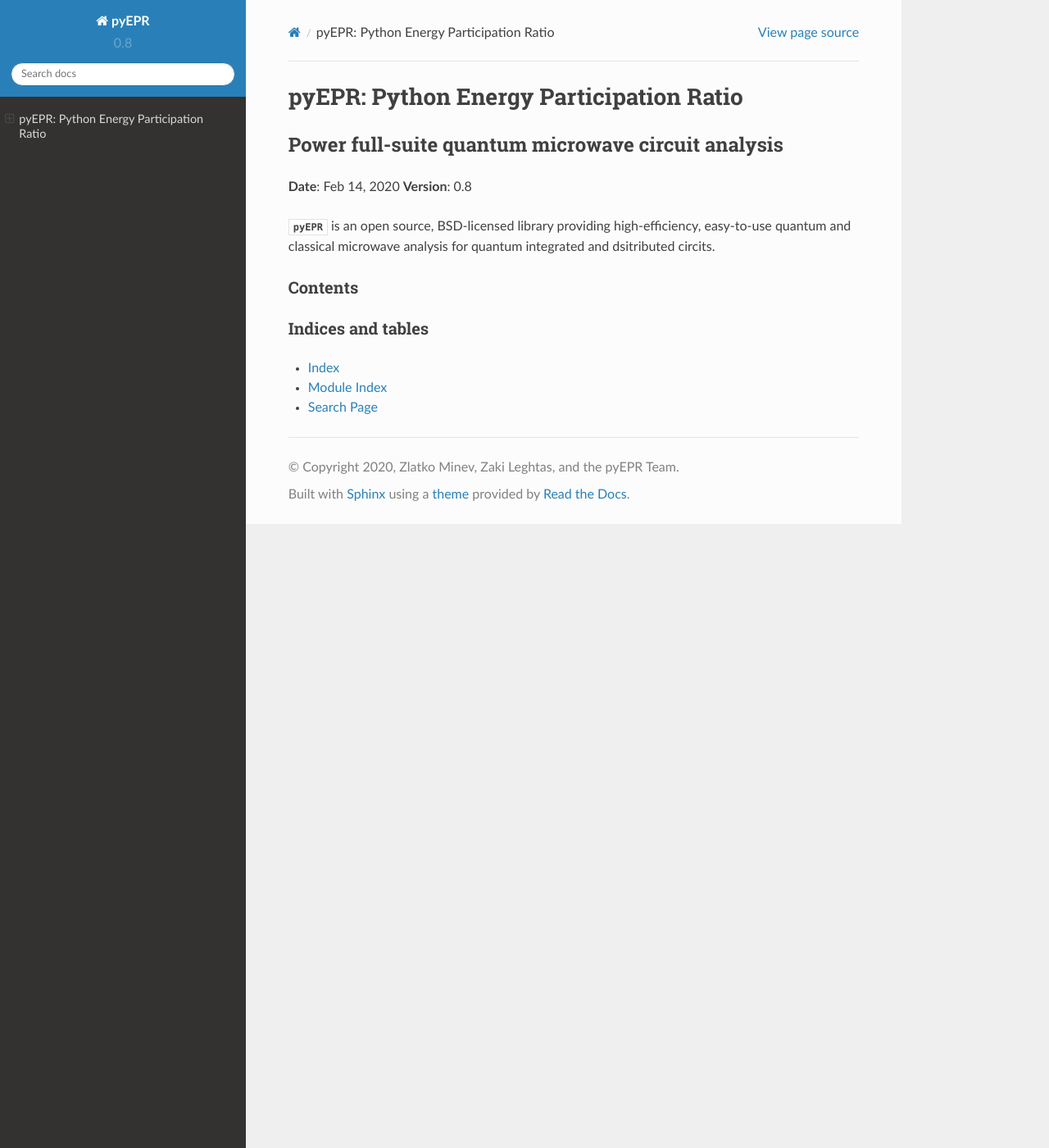
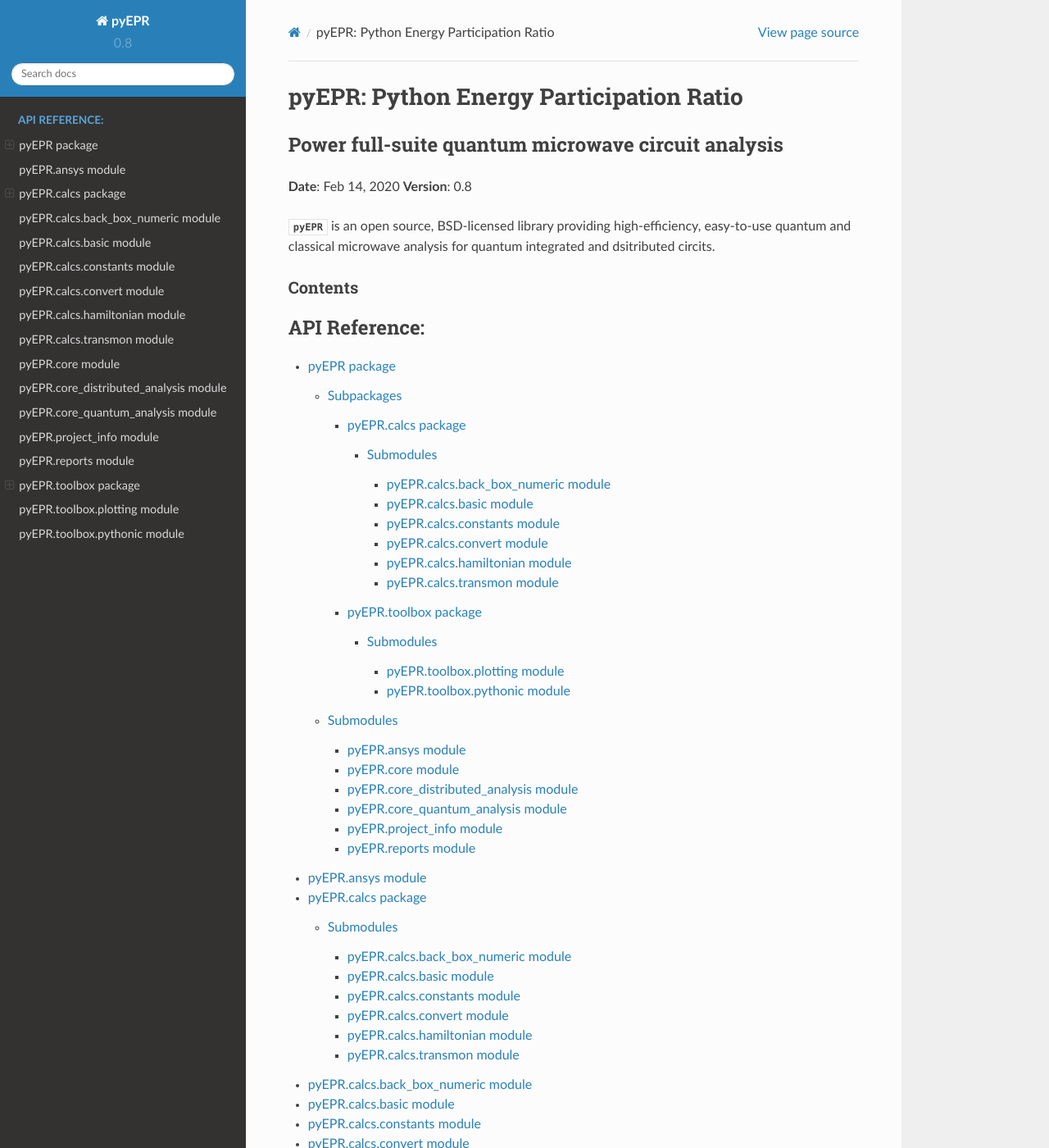
Before and after one commit to zlatko-minev/pyEPR, a Sphinx documentation site: the page built from docs/source/index.rst, in a window 1280 px wide and 1400 px high. Shown: the whole window at 82% size. Built offline with Sphinx 7.4.7 and the Read the Docs theme 2.0.0, drawn with Linux system fonts in a browser that asks for light colours; the version number is read from the project's files by our own code; part of the change alters nothing that is shown; some of the changed text lies outside the part shown.

```diff
--- /dev/null
+++ b/docs/source/api/pyEPR.ansys.rst
@@ -0,0 +1,7 @@
+pyEPR.ansys module
+==================
+
+.. automodule:: pyEPR.ansys
+   :members:
+   :undoc-members:
+   :show-inheritance:
--- /dev/null
+++ b/docs/source/api/pyEPR.calcs.back_box_numeric.rst
@@ -0,0 +1,7 @@
+pyEPR.calcs.back\_box\_numeric module
+=====================================
+
+.. automodule:: pyEPR.calcs.back_box_numeric
+   :members:
+   :undoc-members:
+   :show-inheritance:
--- /dev/null
+++ b/docs/source/api/pyEPR.calcs.basic.rst
@@ -0,0 +1,7 @@
+pyEPR.calcs.basic module
+========================
+
+.. automodule:: pyEPR.calcs.basic
+   :members:
+   :undoc-members:
+   :show-inheritance:
--- /dev/null
+++ b/docs/source/api/pyEPR.calcs.constants.rst
@@ -0,0 +1,7 @@
+pyEPR.calcs.constants module
+============================
+
+.. automodule:: pyEPR.calcs.constants
+   :members:
+   :undoc-members:
+   :show-inheritance:
--- /dev/null
+++ b/docs/source/api/pyEPR.calcs.convert.rst
@@ -0,0 +1,7 @@
+pyEPR.calcs.convert module
+==========================
+
+.. automodule:: pyEPR.calcs.convert
+   :members:
+   :undoc-members:
+   :show-inheritance:
--- /dev/null
+++ b/docs/source/api/pyEPR.calcs.hamiltonian.rst
@@ -0,0 +1,7 @@
+pyEPR.calcs.hamiltonian module
+==============================
+
+.. automodule:: pyEPR.calcs.hamiltonian
+   :members:
+   :undoc-members:
+   :show-inheritance:
--- a/docs/source/api/pyEPR.calcs.rst
+++ b/docs/source/api/pyEPR.calcs.rst
@@ -9,50 +9,11 @@ pyEPR.calcs package
 Submodules
 ----------
 
-pyEPR.calcs.back\_box\_numeric module
--------------------------------------
+.. toctree::
 
-.. automodule:: pyEPR.calcs.back_box_numeric
-   :members:
-   :undoc-members:
-   :show-inheritance:
-
-pyEPR.calcs.basic module
-------------------------
-
-.. automodule:: pyEPR.calcs.basic
-   :members:
-   :undoc-members:
-   :show-inheritance:
-
-pyEPR.calcs.constants module
-----------------------------
-
-.. automodule:: pyEPR.calcs.constants
-   :members:
-   :undoc-members:
-   :show-inheritance:
-
-pyEPR.calcs.convert module
---------------------------
-
-.. automodule:: pyEPR.calcs.convert
-   :members:
-   :undoc-members:
-   :show-inheritance:
-
-pyEPR.calcs.hamiltonian module
-------------------------------
-
-.. automodule:: pyEPR.calcs.hamiltonian
-   :members:
-   :undoc-members:
-   :show-inheritance:
-
-pyEPR.calcs.transmon module
----------------------------
-
-.. automodule:: pyEPR.calcs.transmon
-   :members:
-   :undoc-members:
-   :show-inheritance:
+   pyEPR.calcs.back_box_numeric
+   pyEPR.calcs.basic
+   pyEPR.calcs.constants
+   pyEPR.calcs.convert
+   pyEPR.calcs.hamiltonian
+   pyEPR.calcs.transmon
--- /dev/null
+++ b/docs/source/api/pyEPR.calcs.transmon.rst
@@ -0,0 +1,7 @@
+pyEPR.calcs.transmon module
+===========================
+
+.. automodule:: pyEPR.calcs.transmon
+   :members:
+   :undoc-members:
+   :show-inheritance:
--- /dev/null
+++ b/docs/source/api/pyEPR.core.rst
@@ -0,0 +1,7 @@
+pyEPR.core module
+=================
+
+.. automodule:: pyEPR.core
+   :members:
+   :undoc-members:
+   :show-inheritance:
--- /dev/null
+++ b/docs/source/api/pyEPR.core_distributed_analysis.rst
@@ -0,0 +1,7 @@
+pyEPR.core\_distributed\_analysis module
+========================================
+
+.. automodule:: pyEPR.core_distributed_analysis
+   :members:
+   :undoc-members:
+   :show-inheritance:
--- /dev/null
+++ b/docs/source/api/pyEPR.core_quantum_analysis.rst
@@ -0,0 +1,7 @@
+pyEPR.core\_quantum\_analysis module
+====================================
+
+.. automodule:: pyEPR.core_quantum_analysis
+   :members:
+   :undoc-members:
+   :show-inheritance:
--- /dev/null
+++ b/docs/source/api/pyEPR.project_info.rst
@@ -0,0 +1,7 @@
+pyEPR.project\_info module
+==========================
+
+.. automodule:: pyEPR.project_info
+   :members:
+   :undoc-members:
+   :show-inheritance:
--- /dev/null
+++ b/docs/source/api/pyEPR.reports.rst
@@ -0,0 +1,7 @@
+pyEPR.reports module
+====================
+
+.. automodule:: pyEPR.reports
+   :members:
+   :undoc-members:
+   :show-inheritance:
--- a/docs/source/api/pyEPR.rst
+++ b/docs/source/api/pyEPR.rst
@@ -17,50 +17,11 @@ Subpackages
 Submodules
 ----------
 
-pyEPR.ansys module
-------------------
+.. toctree::
 
-.. automodule:: pyEPR.ansys
-   :members:
-   :undoc-members:
-   :show-inheritance:
-
-pyEPR.core module
------------------
-
-.. automodule:: pyEPR.core
-   :members:
-   :undoc-members:
-   :show-inheritance:
-
-pyEPR.core\_distributed\_analysis module
-----------------------------------------
-
-.. automodule:: pyEPR.core_distributed_analysis
-   :members:
-   :undoc-members:
-   :show-inheritance:
-
-pyEPR.core\_quantum\_analysis module
-------------------------------------
-
-.. automodule:: pyEPR.core_quantum_analysis
-   :members:
-   :undoc-members:
-   :show-inheritance:
-
-pyEPR.project\_info module
---------------------------
-
-.. automodule:: pyEPR.project_info
-   :members:
-   :undoc-members:
-   :show-inheritance:
-
-pyEPR.reports module
---------------------
-
-.. automodule:: pyEPR.reports
-   :members:
-   :undoc-members:
-   :show-inheritance:
+   pyEPR.ansys
+   pyEPR.core
+   pyEPR.core_distributed_analysis
+   pyEPR.core_quantum_analysis
+   pyEPR.project_info
+   pyEPR.reports
--- /dev/null
+++ b/docs/source/api/pyEPR.toolbox.plotting.rst
@@ -0,0 +1,7 @@
+pyEPR.toolbox.plotting module
+=============================
+
+.. automodule:: pyEPR.toolbox.plotting
+   :members:
+   :undoc-members:
+   :show-inheritance:
--- /dev/null
+++ b/docs/source/api/pyEPR.toolbox.pythonic.rst
@@ -0,0 +1,7 @@
+pyEPR.toolbox.pythonic module
+=============================
+
+.. automodule:: pyEPR.toolbox.pythonic
+   :members:
+   :undoc-members:
+   :show-inheritance:
--- a/docs/source/api/pyEPR.toolbox.rst
+++ b/docs/source/api/pyEPR.toolbox.rst
@@ -9,18 +9,7 @@ pyEPR.toolbox package
 Submodules
 ----------
 
-pyEPR.toolbox.plotting module
------------------------------
+.. toctree::
 
-.. automodule:: pyEPR.toolbox.plotting
-   :members:
-   :undoc-members:
-   :show-inheritance:
-
-pyEPR.toolbox.pythonic module
------------------------------
-
-.. automodule:: pyEPR.toolbox.pythonic
-   :members:
-   :undoc-members:
-   :show-inheritance:
+   pyEPR.toolbox.plotting
+   pyEPR.toolbox.pythonic
--- a/docs/source/conf.py
+++ b/docs/source/conf.py
@@ -51,6 +51,7 @@ extensions = [
     "IPython.sphinxext.ipython_directive",
     "IPython.sphinxext.ipython_console_highlighting",
     "matplotlib.sphinxext.plot_directive",
+    #'sphinx_automodapi.automodapi',
 ]
 
 # https://github.com/readthedocs/readthedocs.org/issues/2569
@@ -64,6 +65,22 @@ templates_path = ['_templates']
 # This pattern also affects html_static_path and html_extra_path.
 exclude_patterns = ["**.ipynb_checkpoints"]
 
+
+# If true, the current module name will be prepended to all description
+# unit titles (such as .. function::).
+add_module_names = False
+
+# If true, sectionauthor and moduleauthor directives will be shown in the
+# output. They are ignored by default.
+show_authors = True
+
+# The name of the Pygments (syntax highlighting) style to use.
+pygments_style = 'sphinx'
+
+
+numpydoc_show_class_members = False
+napoleon_numpy_docstring = True
+napoleon_use_admonition_for_notes = True
 
 # -- Options for HTML output -------------------------------------------------
 
@@ -79,6 +96,35 @@ if 0:
 	else:
 	    html_theme = 'nature'
 
+# -- Options for HTML output ----------------------------------------------
+
+# The theme to use for HTML and HTML Help pages.  See the documentation for
+# a list of builtin themes.
+#
+html_theme = 'sphinx_rtd_theme'
+full_logo= True
+
+
+
+# Theme options are theme-specific and customize the look and feel of a theme
+# further.  For a list of options available for each theme, see the
+# documentation.
+html_theme_options = {
+    'canonical_url': '',
+    #'logo_only': False,
+    'display_version': True,
+    'prev_next_buttons_location': 'bottom',
+    'style_external_links': False,
+    #'style_nav_header_background': 'white',
+    # Toc options
+    'collapse_navigation': False,
+    'sticky_navigation': True,
+    'navigation_depth': 4,
+    'includehidden': True,
+    'titles_only': False
+}
+# Add any paths that contain custom themes here, relative to this directory.
+
 
 # Add any paths that contain custom static files (such as style sheets) here,
 # relative to this directory. They are copied after the builtin static files,
@@ -92,7 +138,70 @@ html_use_modindex = True
 html_show_sourcelink = True
 
 # Sort members by type
-autodoc_member_order = 'groupwise'
+#autodoc_member_order = 'groupwise'
 
 # The name of the Pygments (syntax highlighting) style to use.
 pygments_style = "sphinx"
+
+
+
+
+# -----------------------------------------------------------------------------
+# Autosummary
+# -----------------------------------------------------------------------------
+
+autosummary_generate = True
+
+# -----------------------------------------------------------------------------
+# Autodoc
+# -----------------------------------------------------------------------------
+#The supported options are
+# 'members', 'member-order', 'undoc-members', 'private-members',
+# 'special-members', 'inherited-members', 'show-inheritance', 'ignore-module-all',
+# 'imported-members' and 'exclude-members'.
+autodoc_default_options = {
+    'inherited-members': None,
+    'member-order': 'bysource',
+    'member-order': 'alphabetical', #This value selects if automatically documented members are sorted alphabetical (value 'alphabetical'), by member type (value 'groupwise') or by source order (value 'bysource'). The default is alphabetical.
+    'undoc-members': True, # Members without docstrings will be left out, unless you give the undoc-members flag option:
+    'exclude-members': '__weakref__',
+    'show-inheritance' : True
+}
+
+
+
+# If true, figures, tables and code-blocks are automatically numbered if they
+# have a caption.
+numfig = True
+
+# A dictionary mapping 'figure', 'table', 'code-block' and 'section' to
+# strings that are used for format of figure numbers. As a special character,
+# %s will be replaced to figure number.
+numfig_format = {
+    'table': 'Table %s'
+}
+# The language for content autogenerated by Sphinx. Refer to documentation
+# for a list of supported languages.
+#
+# This is also used if you do content translation via gettext catalogs.
+# Usually you set "language" from the command line for these cases.
+language = None
+
+# List of patterns, relative to source directory, that match files and
+# directories to ignore when looking for source files.
+# This pattern also affects html_static_path and html_extra_path.
+exclude_patterns = []
+
+# The name of the Pygments (syntax highlighting) style to use.
+pygments_style = 'colorful'
+
+# A boolean that decides whether module names are prepended to all object names
+# (for object types where a “module” of some kind is defined), e.g. for
+# py:function directives.
+add_module_names = True
+
+# A list of prefixes that are ignored for sorting the Python module index
+# (e.g., if this is set to ['foo.'], then foo.bar is shown under B, not F).
+# This can be handy if you document a project that consists of a single
+# package. Works only for the HTML builder currently.
+#modindex_common_prefix = ['pyEPR.']
--- a/docs/source/index.rst
+++ b/docs/source/index.rst
@@ -24,6 +24,12 @@ Contents
    :caption: Contents:
    :numbered:
 
+.. toctree::
+   :caption: API Reference:
+   :glob:
+
+   api/*
+
 
 
 Indices and tables
```
Also changed, not shown: docs/README.md.
